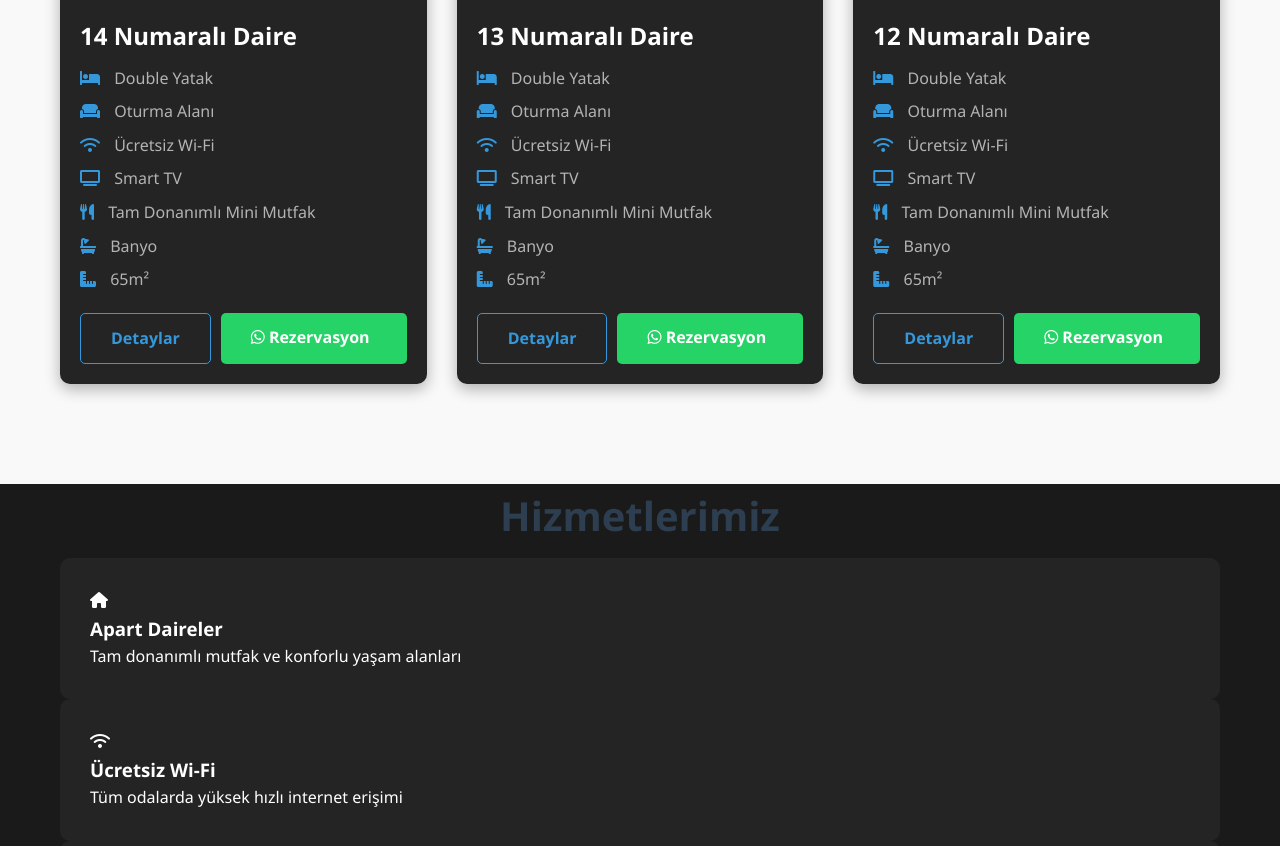
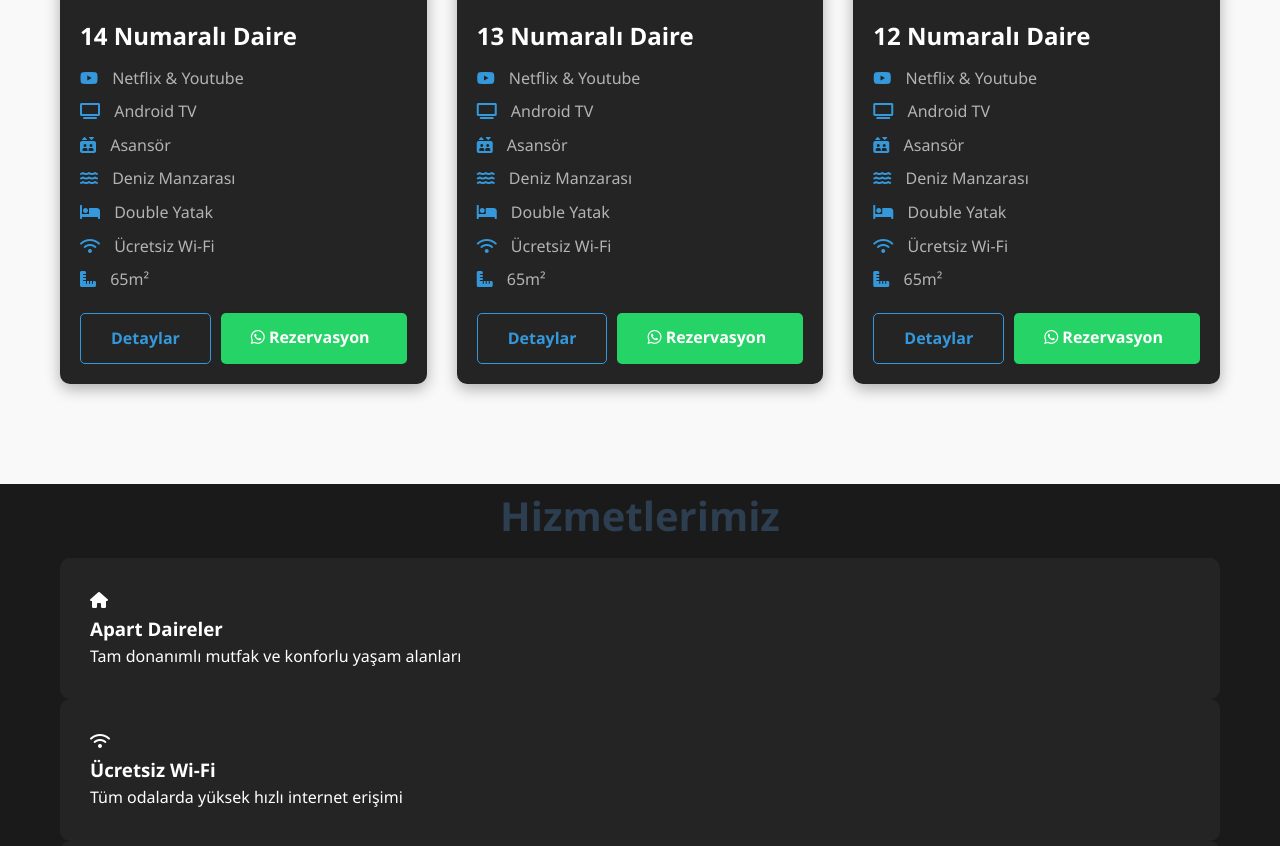
Before and after one commit to sinanyasar0555/sweethomeapart, a plain HTML site: page index.html in a window 1280 px wide. Shown: the part 1295-2141 px from the top of the page. Drawn offline with Linux system fonts and the light colour scheme.

Commit message:
Update index.html
update v1

```diff
--- a/index.html
+++ b/index.html
@@ -54,12 +54,12 @@
                     <div class="room-details">
                         <h3>14 Numaralı Daire</h3>
                         <ul class="room-features">
+                            <li><i class="fab fa-youtube"></i> Netflix & Youtube</li>
+                            <li><i class="fas fa-tv"></i> Android TV</li>
+                            <li><i class="fas fa-elevator"></i> Asansör</li>
+                            <li><i class="fas fa-water"></i> Deniz Manzarası</li>
                             <li><i class="fas fa-bed"></i> Double Yatak</li>
-                            <li><i class="fas fa-couch"></i> Oturma Alanı</li>
                             <li><i class="fas fa-wifi"></i> Ücretsiz Wi-Fi</li>
-                            <li><i class="fas fa-tv"></i> Smart TV</li>
-                            <li><i class="fas fa-utensils"></i> Tam Donanımlı Mini Mutfak</li>
-                            <li><i class="fas fa-bath"></i> Banyo</li>
                             <li><i class="fas fa-ruler-combined"></i> 65m²</li>
                         </ul>
                         <div class="room-buttons">
@@ -78,12 +78,12 @@
                     <div class="room-details">
                         <h3>13 Numaralı Daire</h3>
                         <ul class="room-features">
+                            <li><i class="fab fa-youtube"></i> Netflix & Youtube</li>
+                            <li><i class="fas fa-tv"></i> Android TV</li>
+                            <li><i class="fas fa-elevator"></i> Asansör</li>
+                            <li><i class="fas fa-water"></i> Deniz Manzarası</li>
                             <li><i class="fas fa-bed"></i> Double Yatak</li>
-                            <li><i class="fas fa-couch"></i> Oturma Alanı</li>
                             <li><i class="fas fa-wifi"></i> Ücretsiz Wi-Fi</li>
-                            <li><i class="fas fa-tv"></i> Smart TV</li>
-                            <li><i class="fas fa-utensils"></i> Tam Donanımlı Mini Mutfak</li>
-                            <li><i class="fas fa-bath"></i> Banyo</li>
                             <li><i class="fas fa-ruler-combined"></i> 65m²</li>
                         </ul>
                         <div class="room-buttons">
@@ -102,12 +102,12 @@
                     <div class="room-details">
                         <h3>12 Numaralı Daire</h3>
                         <ul class="room-features">
+                            <li><i class="fab fa-youtube"></i> Netflix & Youtube</li>
+                            <li><i class="fas fa-tv"></i> Android TV</li>
+                            <li><i class="fas fa-elevator"></i> Asansör</li>
+                            <li><i class="fas fa-water"></i> Deniz Manzarası</li>
                             <li><i class="fas fa-bed"></i> Double Yatak</li>
-                            <li><i class="fas fa-couch"></i> Oturma Alanı</li>
                             <li><i class="fas fa-wifi"></i> Ücretsiz Wi-Fi</li>
-                            <li><i class="fas fa-tv"></i> Smart TV</li>
-                            <li><i class="fas fa-utensils"></i> Tam Donanımlı Mini Mutfak</li>
-                            <li><i class="fas fa-bath"></i> Banyo</li>
                             <li><i class="fas fa-ruler-combined"></i> 65m²</li>
                         </ul>
                         <div class="room-buttons">
```
